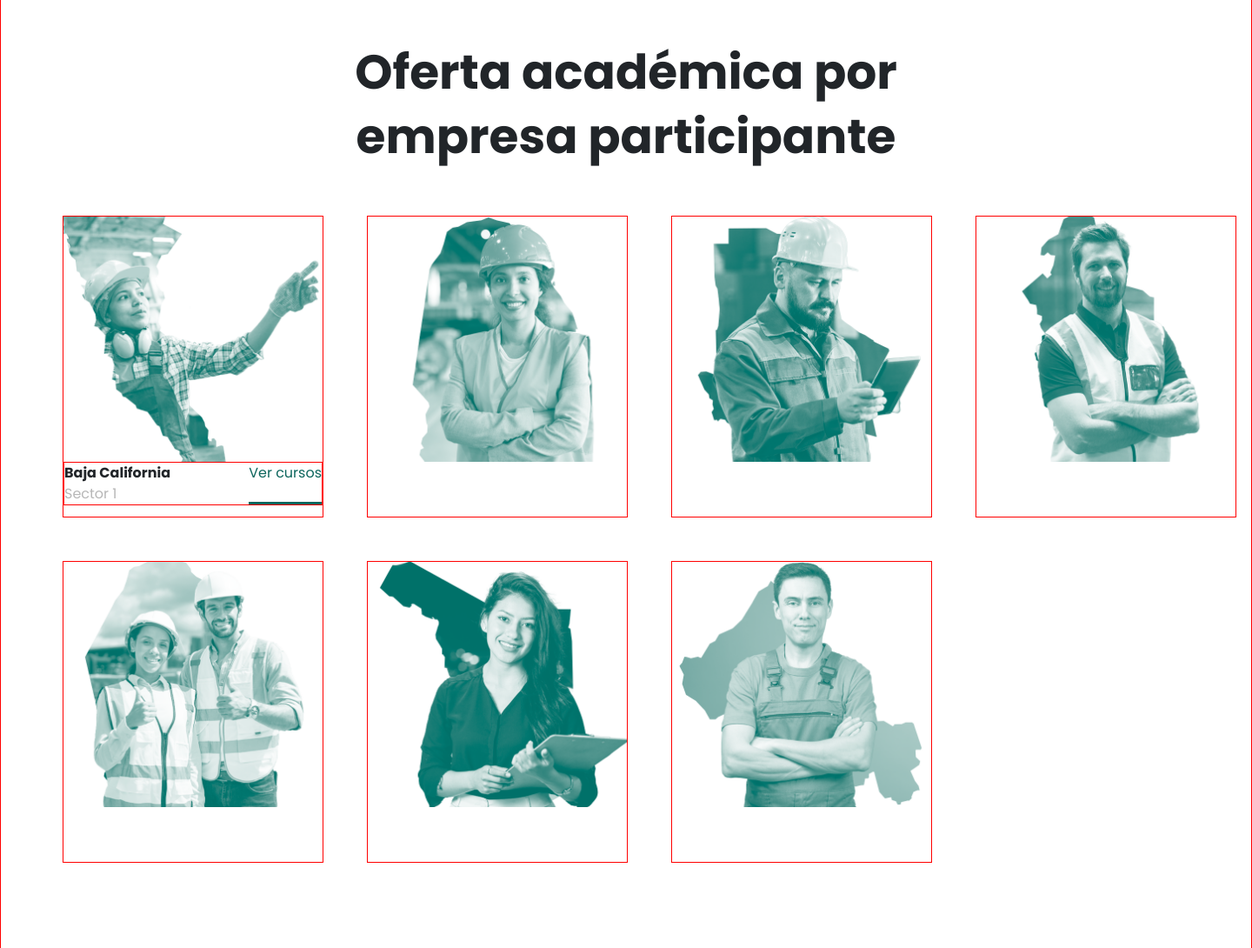
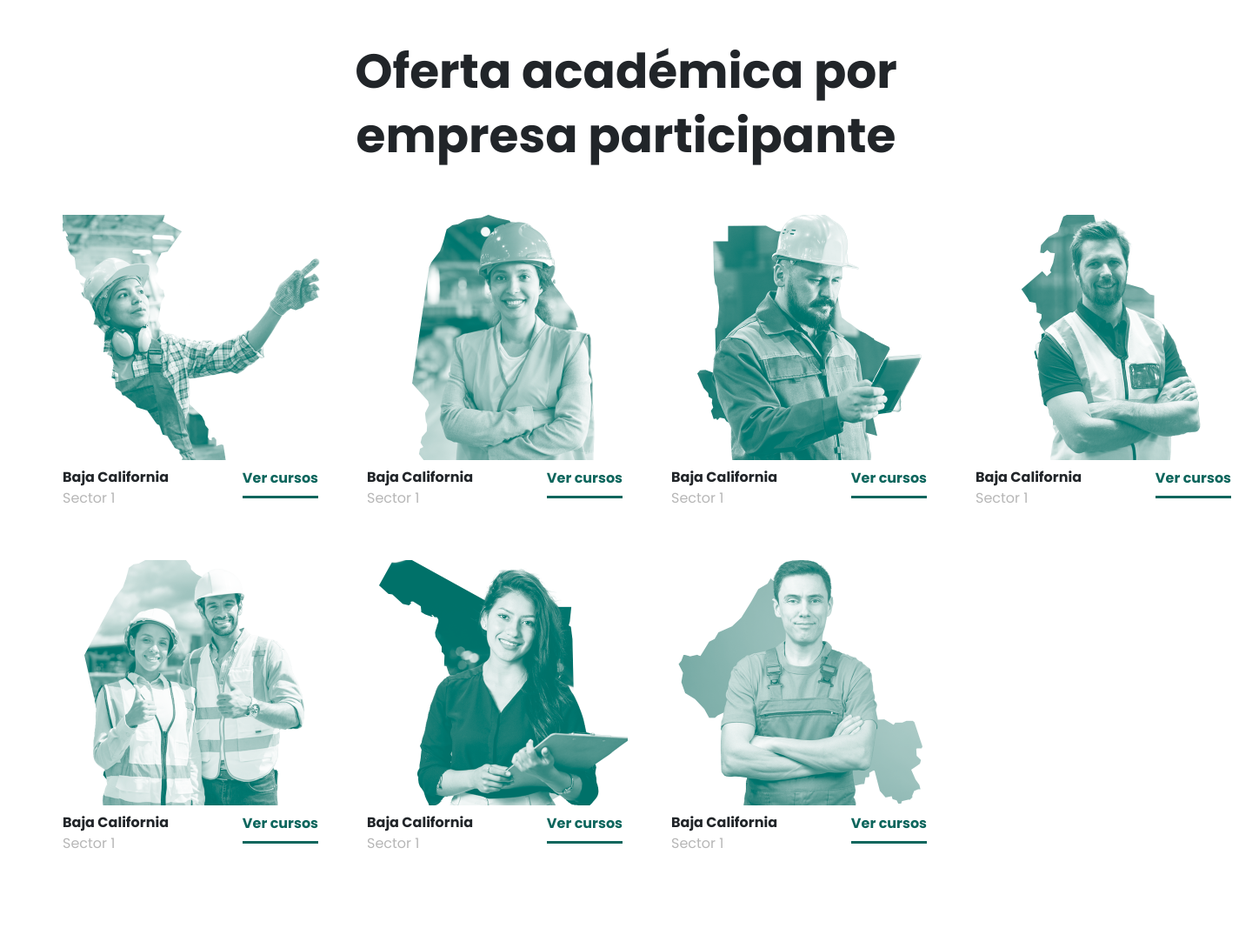
Before and after one commit to LuisDgzA/landingIndex, a PHP site: page / in a window 1440 px wide. Shown: the part 3864-4954 px from the top of the page at 87% size. Run offline with PHP 8.4, Linux system fonts and the light colour scheme.

Commit message:
se acabaron todas las secciones de la principal

```diff
--- a/assets/css/styles.css
+++ b/assets/css/styles.css
@@ -53,20 +53,20 @@ body {
     font-size: 20px;
 }
 
-.f-55{
+.f-55 {
     font-size: 55px;
 }
 
-.mt-50{
+.mt-50 {
     margin-top: 50px;
 }
 
-.bg-center-cover{
+.bg-center-cover {
     background-position: center;
     background-size: cover;
 }
 
-.f-color-black-light{
+.f-color-black-light {
     color: var(--font-color-light);
 }
 
@@ -248,7 +248,10 @@ body {
 }
 
 .card-eventos-top:nth-child(1) {
-  background: linear-gradient(rgba(39, 115, 104, 0.7), rgba(39, 115, 104, 0.7)),
+    background: linear-gradient(
+            rgba(39, 115, 104, 0.7),
+            rgba(39, 115, 104, 0.7)
+        ),
         url("../img/card-eventos-top1.jpg");
     background-size: cover;
     background-position: center;
@@ -261,7 +264,10 @@ body {
 }
 
 .card-eventos-top:nth-child(3) {
-  background: linear-gradient(rgba(39, 115, 104, 0.7), rgba(39, 115, 104, 0.7)),
+    background: linear-gradient(
+            rgba(39, 115, 104, 0.7),
+            rgba(39, 115, 104, 0.7)
+        ),
         url("../img/card-eventos-top2.jpg");
     background-size: cover;
     background-position: center;
@@ -286,35 +292,34 @@ body {
     color: var(--font-green-light);
 }
 
-#encuentraOferta{
+#encuentraOferta {
     height: 672px;
     width: 100%;
-    background: linear-gradient(to right, rgba(0, 0, 0, 0.271) 0%,
-    rgba(39, 115, 104, 0.588) 20%, rgba(0, 2, 1, 0.9) 60%), url("../img/background-encuentra-oferta.jpg") center;
+    background: linear-gradient(
+            to right,
+            rgba(0, 0, 0, 0.271) 0%,
+            rgba(39, 115, 104, 0.588) 20%,
+            rgba(0, 2, 1, 0.9) 60%
+        ),
+        url("../img/background-encuentra-oferta.jpg") center;
     background-size: cover;
     color: var(--white);
 }
 
-
-
-
-
-
-
-.card-items-acerca{
+.card-items-acerca {
     gap: 1rem;
     padding: 1rem;
 }
 
-.eventos-left{
+.eventos-left {
     padding-right: 2rem;
 }
 
-.eventos-right{
+.eventos-right {
     padding-left: 1.5rem;
 }
 
-.eventos-right__img{
+.eventos-right__img {
     width: 100%;
     height: 100%;
     background: url("../img/cartel-actividades.png");
@@ -322,7 +327,7 @@ body {
     background-position: top;
 }
 
-.eventos-left__img{
+.eventos-left__img {
     width: 100%;
     height: 188px;
     background: url("../img/inscribe-tu-empresa.jpg");
@@ -330,20 +335,20 @@ body {
     background-position: center;
 }
 
-.header-proximos-eventos > p{
+.header-proximos-eventos > p {
     width: max-content;
     margin: 0;
     padding: 0;
 }
 
-.eventos-header-divider{
+.eventos-header-divider {
     width: 40%;
     height: 4px;
     background-color: var(---b7b7b7-texto-2);
     /* padding-left: 2rem; */
 }
 
-.evento{
+.evento {
     display: flex;
     width: calc(100% - 3rem);
     justify-content: space-between;
@@ -351,45 +356,42 @@ body {
     margin-top: 2rem;
 }
 
-.title-evento{
+.title-evento {
     font-weight: bold;
 }
 
-
-
 /*------------- OFERTA -----------*/
 
-.containerOferta{
+.containerOferta {
     position: relative;
     width: 100%;
     max-width: 60%;
     height: 100%;
     margin-left: auto;
-
 }
 
-.containerOferta form{
+.containerOferta form {
     padding: 0px 2rem 0px 0px;
 }
 
-.container-form-oferta{
+.container-form-oferta {
     width: 800px;
     padding-top: 5rem;
 }
 
-.title-oferta{
+.title-oferta {
     font-size: 30px;
 }
 
-.description-oferta{
+.description-oferta {
     font-size: 55px;
 }
 
-#btnBuscarCursos{
+#btnBuscarCursos {
     width: 100%;
 }
 
-#ofertaAcademicaEmpresas{
+#ofertaAcademicaEmpresas {
     width: 100%;
     height: 1094px;
     display: flex;
@@ -397,134 +399,176 @@ body {
     gap: 50px;
 }
 
-.container-img-oferta-academica{
+.container-img-oferta-academica {
     display: grid;
-    grid-template-columns: repeat(4,1fr);
+    grid-template-columns: repeat(4, 1fr);
     gap: 50px;
 }
 
-.card-oferta-academica{
+.card-oferta-academica {
     height: 347px;
     width: 300px;
-    border: 1px solid red;
 }
 
-.card-oferta-academica__img{
+.card-oferta-academica__img {
     height: 282px;
 }
 
-.card-oferta-academica:nth-child(1) .card-oferta-academica__img{
+.card-oferta-academica__buttons {
+    height: 65px;
+    padding: 0.5rem 0px;
+}
+
+.card-oferta-academica:nth-child(1) .card-oferta-academica__img {
     background: url("../img/BajaCalifornia.png");
     background-position: center;
     background-size: cover;
 }
 
-.card-oferta-academica:nth-child(2) .card-oferta-academica__img{
+.card-oferta-academica:nth-child(2) .card-oferta-academica__img {
     background: url("../img/NuevoLeon.png");
     background-position: center;
     background-size: cover;
 }
 
-.card-oferta-academica:nth-child(3) .card-oferta-academica__img{
+.card-oferta-academica:nth-child(3) .card-oferta-academica__img {
     background: url("../img/Chihuahua.png");
     background-position: center;
     background-size: cover;
 }
 
-.card-oferta-academica:nth-child(4) .card-oferta-academica__img{
+.card-oferta-academica:nth-child(4) .card-oferta-academica__img {
     background: url("../img/Tamaulipas.png");
     background-position: center;
     background-size: cover;
 }
 
-.card-oferta-academica:nth-child(5) .card-oferta-academica__img{
+.card-oferta-academica:nth-child(5) .card-oferta-academica__img {
     background: url("../img/Coahuila.png");
     background-position: center;
     background-size: cover;
 }
 
-.card-oferta-academica:nth-child(6) .card-oferta-academica__img{
+.card-oferta-academica:nth-child(6) .card-oferta-academica__img {
     background: url("../img/Sonora.png");
     background-position: center;
     background-size: cover;
 }
 
-.card-oferta-academica:nth-child(7) .card-oferta-academica__img{
+.card-oferta-academica:nth-child(7) .card-oferta-academica__img {
     background: url("../img/SanLuis.png");
     background-position: center;
     background-size: cover;
 }
 
-.card-oferta-academica:nth-child(1):hover .card-oferta-academica__img{
+.card-oferta-academica:nth-child(1):hover .card-oferta-academica__img {
     background: url("../img/BajaCaliforniaColor.png");
     background-position: center;
     background-size: cover;
 }
 
-.card-oferta-academica:nth-child(2):hover .card-oferta-academica__img{
+.card-oferta-academica:nth-child(2):hover .card-oferta-academica__img {
     background: url("../img/NuevoLeonColor.png");
     background-position: center;
     background-size: cover;
 }
 
-.card-oferta-academica:nth-child(3):hover .card-oferta-academica__img{
+.card-oferta-academica:nth-child(3):hover .card-oferta-academica__img {
     background: url("../img/ChihuahuaColor.png");
     background-position: center;
     background-size: cover;
 }
 
-.card-oferta-academica:nth-child(4):hover .card-oferta-academica__img{
+.card-oferta-academica:nth-child(4):hover .card-oferta-academica__img {
     background: url("../img/TamaulipasColor.png");
     background-position: center;
     background-size: cover;
 }
 
-.card-oferta-academica:nth-child(5):hover .card-oferta-academica__img{
+.card-oferta-academica:nth-child(5):hover .card-oferta-academica__img {
     background: url("../img/CoahuilaColor.png");
     background-position: center;
     background-size: cover;
 }
 
-.card-oferta-academica:nth-child(6):hover .card-oferta-academica__img{
+.card-oferta-academica:nth-child(6):hover .card-oferta-academica__img {
     background: url("../img/SonoraColor.png");
     background-position: center;
     background-size: cover;
 }
 
-.card-oferta-academica:nth-child(7):hover .card-oferta-academica__img{
+.card-oferta-academica:nth-child(7):hover .card-oferta-academica__img {
     background: url("../img/SanLuisColor.png");
     background-position: center;
     background-size: cover;
 }
 
-.btn-ver-cursos{
+.container-ver-cursos {
+}
+
+.btn-styless {
+    background-color: var(--white);
+    border: none;
+}
+
+.btn-ver-cursos {
+    background-color: var(--white);
     color: var(--font-green);
     border-bottom: 3px solid var(--font-green);
+    padding-bottom: 0.5rem;
 }
 
-footer  section:first-of-type {
+#estudiaAcademiaGlobal {
+    height: 447px;
+    width: 100%;
+    display: flex;
+    padding: 4rem 6rem;
+    color: var(--white);
+    background-position: center;
+    background: linear-gradient(
+            to right,
+            rgba(0, 0, 0, 0.271) 0%,
+            rgba(39, 115, 104, 0.588) 20%,
+            rgba(0, 2, 1, 0.9) 60%
+        ),
+        url("../img/background-academia-global.jpg") center;
+    background-size: cover;
+}
+
+#empresas {
+    width: 100%;
+    height: 209px;
+    display: flex;
+    justify-content: space-around;
+    align-items: center;
+}
+
+footer {
+    border-top: 8px solid var(--main-color);
+}
+
+footer section:first-of-type {
     background-color: var(--main-black);
     color: var(--white);
 }
 
-footer  section:first-of-type h5 {
+footer section:first-of-type h5 {
     padding-bottom: 8px;
     font-size: 1rem;
     border-bottom: 3px solid var(--font-green-light);
 }
 
-footer  section:first-of-type img {
+footer section:first-of-type img {
     width: inherit;
 }
 
-footer  section:last-of-type {
+footer section:last-of-type {
     background-color: var(--black);
     color: var(--white);
     font-size: 0.7rem;
 }
 
-
-footer  section:last-of-type i {
+footer section:last-of-type i {
     font-size: 1rem;
     color: var(--font-green-light);
 }
--- a/index.html
+++ b/index.html
@@ -292,8 +292,8 @@
               </div>
             </div>
         </section>
-        <section id="encuentraOferta" class="border-red">
-            <div class="containerOferta border-red">
+        <section id="encuentraOferta" class="">
+            <div class="containerOferta">
                 <div class="container-form-oferta border-red">
                     <h3 class="title-oferta">Oferta académica por empresa participante</h3>
                     <h2 class="description-oferta bold">Encuentra la oferta académica que ofrece tu institución.</h2>
@@ -339,7 +339,7 @@
                 </div>
             </div>
         </section>
-        <section id="ofertaAcademicaEmpresas" class="border-red d-flex flex-column">
+        <section id="ofertaAcademicaEmpresas" class="d-flex flex-column">
 			<div class="mt-50">
 				<h2 class="text-center f-55 bold">Oferta académica por</h2>
 				<h2 class="text-center f-55 bold">empresa participante</h2>
@@ -347,68 +347,130 @@
 			<div class="container container-img-oferta-academica">
 				<div class="card-oferta-academica">
 					<div class="card-oferta-academica__img">
-
 					</div>
-					<div class="card-oferta-academica__buttons d-flex justify-content-between border-red">
+					<div class="card-oferta-academica__buttons d-flex justify-content-between">
 						<div>
 							<p class="bold m-0">Baja California</p>
 							<p class="f-color-black-light m-0">Sector 1</p>
 						</div>
-						<div class="btn-ver-cursos">
-							Ver cursos
+						<div class="container-ver-cursos">
+							<button class="btn-styless"><div class="btn-ver-cursos bold">Ver cursos</div></button>
 						</div>
 					</div>
 				</div>
 				<div class="card-oferta-academica">
 					<div class="card-oferta-academica__img">
-
 					</div>
-					<div class="card-oferta-academica__buttons">
-
+					<div class="card-oferta-academica__buttons d-flex justify-content-between">
+						<div>
+							<p class="bold m-0">Baja California</p>
+							<p class="f-color-black-light m-0">Sector 1</p>
+						</div>
+						<div class="container-ver-cursos">
+							<button class="btn-styless"><div class="btn-ver-cursos bold">Ver cursos</div></button>
+						</div>
 					</div>
 				</div>
 				<div class="card-oferta-academica">
 					<div class="card-oferta-academica__img">
-
 					</div>
-					<div class="card-oferta-academica__buttons">
-
+					<div class="card-oferta-academica__buttons d-flex justify-content-between">
+						<div>
+							<p class="bold m-0">Baja California</p>
+							<p class="f-color-black-light m-0">Sector 1</p>
+						</div>
+						<div class="container-ver-cursos">
+							<button class="btn-styless"><div class="btn-ver-cursos bold">Ver cursos</div></button>
+						</div>
 					</div>
 				</div>
 				<div class="card-oferta-academica">
 					<div class="card-oferta-academica__img">
-
 					</div>
-					<div class="card-oferta-academica__buttons">
-
+					<div class="card-oferta-academica__buttons d-flex justify-content-between">
+						<div>
+							<p class="bold m-0">Baja California</p>
+							<p class="f-color-black-light m-0">Sector 1</p>
+						</div>
+						<div class="container-ver-cursos">
+							<button class="btn-styless"><div class="btn-ver-cursos bold">Ver cursos</div></button>
+						</div>
 					</div>
 				</div>
 				<div class="card-oferta-academica">
 					<div class="card-oferta-academica__img">
-
 					</div>
-					<div class="card-oferta-academica__buttons">
-
+					<div class="card-oferta-academica__buttons d-flex justify-content-between">
+						<div>
+							<p class="bold m-0">Baja California</p>
+							<p class="f-color-black-light m-0">Sector 1</p>
+						</div>
+						<div class="container-ver-cursos">
+							<button class="btn-styless"><div class="btn-ver-cursos bold">Ver cursos</div></button>
+						</div>
 					</div>
 				</div>
 				<div class="card-oferta-academica">
 					<div class="card-oferta-academica__img">
-
 					</div>
-					<div class="card-oferta-academica__buttons">
-
+					<div class="card-oferta-academica__buttons d-flex justify-content-between">
+						<div>
+							<p class="bold m-0">Baja California</p>
+							<p class="f-color-black-light m-0">Sector 1</p>
+						</div>
+						<div class="container-ver-cursos">
+							<button class="btn-styless"><div class="btn-ver-cursos bold">Ver cursos</div></button>
+						</div>
 					</div>
 				</div>
 				<div class="card-oferta-academica">
 					<div class="card-oferta-academica__img">
-
 					</div>
-					<div class="card-oferta-academica__buttons">
-
+					<div class="card-oferta-academica__buttons d-flex justify-content-between">
+						<div>
+							<p class="bold m-0">Baja California</p>
+							<p class="f-color-black-light m-0">Sector 1</p>
+						</div>
+						<div class="container-ver-cursos">
+							<button class="btn-styless"><div class="btn-ver-cursos bold">Ver cursos</div></button>
+						</div>
 					</div>
 				</div>
 			</div>
         </section>
+		<section id="estudiaAcademiaGlobal" class="">
+			<div class="col-5">
+				<img src="./assets/img/logo-academia-global.png" alt="" />
+				<h4 class="bold">Estudia a través de</h4>
+				<h4 class="bold">Academia Global</h4>
+			</div>
+			<div class="col-7">
+				<h5>Aliados expertos en crear Instituciones Educativas</h5>
+				<h5>orientados al desarrollo de competencias.</h5>
+				<p>
+					Lorem ipsum dolor sit amet consectetur, adipisicing elit. Molestiae
+					aperiam labore eaque, nesciunt repellendus repellat eum corporis
+					enim natus perferendis sed recusandae, nulla sit amet magni sunt
+					itaque quos dolorum dignissimos deserunt iste reiciendis ipsam. Odit
+					aut error quas placeat!
+				</p>
+				<p>
+					Lorem ipsum dolor sit amet consectetur adipisicing elit. Voluptatum
+					doloribus assumenda eveniet at natus molestias incidunt dolorum
+					dolores? Veniam, commodi! orem ipsum dolor sit amet consectetur
+					adipisicing elit. Voluptatum doloribus assumenda eveniet at natus
+					molestias incidunt dolorum dolores? Veniam, commod
+				</p>
+				<button class="button-gral">Descubre la Universidad Index</button>
+			</div>
+		</section>
+		<section id="empresas">
+			<img src="./assets/img/logo-academia-global.png" alt="" />
+			<img src="./assets/img/logo-umi.png" alt="" />
+			<img src="./assets/img/logo-ag-college.png" alt="" />
+			<img src="./assets/img/logo-global-alumni.png" alt="" />
+			<img src="./assets/img/logo-chicago.png" alt="" />
+		</section>
     </main>
 
     <footer>
```
Also changed, not shown: assets/img/logo-academia-global.png (added), assets/img/logo-ag-college.png (added), assets/img/logo-chicago.png (added), assets/img/logo-global-alumni.png (added), assets/img/logo-umi.png (added), 1 other file. Lines whose indentation alone changed are shown as unchanged.
